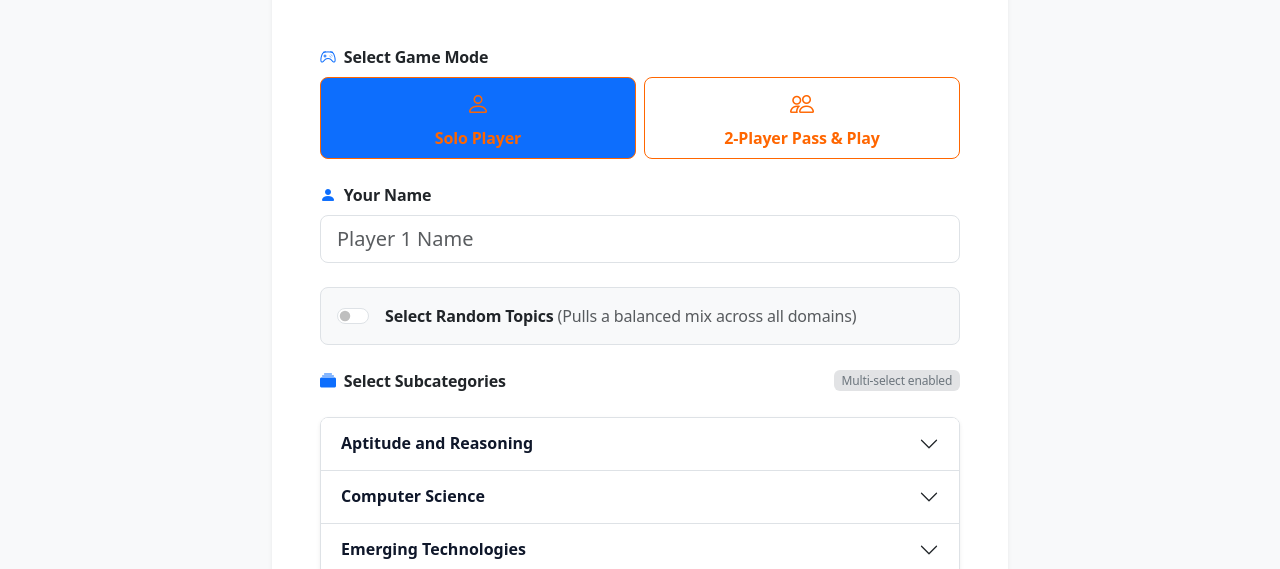
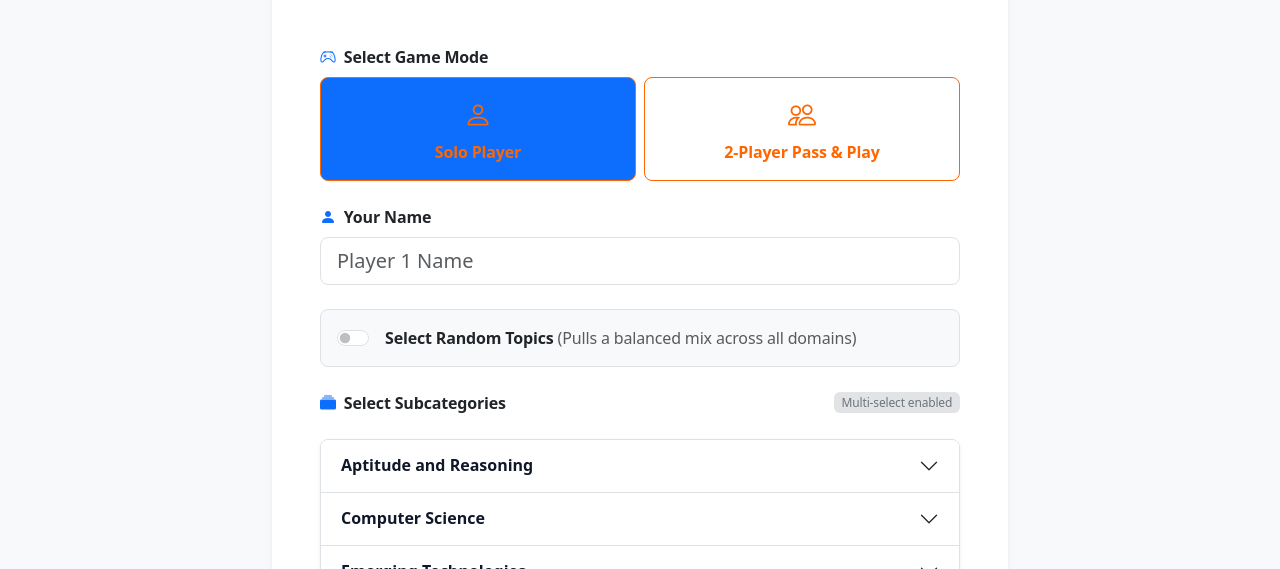
Before and after one commit to BuildWithSachin45/master-quiz-app, a plain HTML site: page setup.html in a window 1280 px wide. Shown: the part 231-800 px from the top of the page. Drawn offline with nearby package versions, Linux system fonts and the light colour scheme.

Commit message:
Update setup.html

```diff
--- a/setup.html
+++ b/setup.html
@@ -68,6 +68,7 @@
                         <form id="quiz-setup-form">
 
                             <!-- Game Mode Selection -->
+                           <!-- Game Mode Selection -->
 <div class="mb-4">
     <label class="form-label fw-bold text-dark">
         <i class="bi bi-controller text-primary me-1"></i> Select Game Mode
@@ -75,14 +76,16 @@
     <div class="row g-2">
         <div class="col-6">
             <input type="radio" class="btn-check" name="gameMode" id="mode-single" value="single" checked autocomplete="off">
-                                        <label class="btn btn-outline-primary w-100 py-2 rounded-3 fw-semibold text-center" for="mode-single">
-                                            <i class="bi bi-person d-block fs-4 mb-1"></i> Solo Player
+            <label class="btn btn-outline-primary w-100 h-100 py-3 rounded-3 fw-semibold text-center d-flex flex-column justify-content-center align-items-center" for="mode-single">
+                <i class="bi bi-person fs-3 mb-1"></i>
+                <span>Solo Player</span>
             </label>
         </div>
         <div class="col-6">
             <input type="radio" class="btn-check" name="gameMode" id="mode-multi" value="multi" autocomplete="off">
-                                        <label class="btn btn-outline-primary w-100 py-2 rounded-3 fw-semibold text-center" for="mode-multi">
-                                            <i class="bi bi-people d-block fs-4 mb-1"></i> 2-Player Pass & Play
+            <label class="btn btn-outline-primary w-100 h-100 py-3 rounded-3 fw-semibold text-center d-flex flex-column justify-content-center align-items-center" for="mode-multi">
+                <i class="bi bi-people fs-3 mb-1"></i>
+                <span>2-Player Pass & Play</span>
             </label>
         </div>
     </div>
```
Lines whose indentation alone changed are shown as unchanged.
